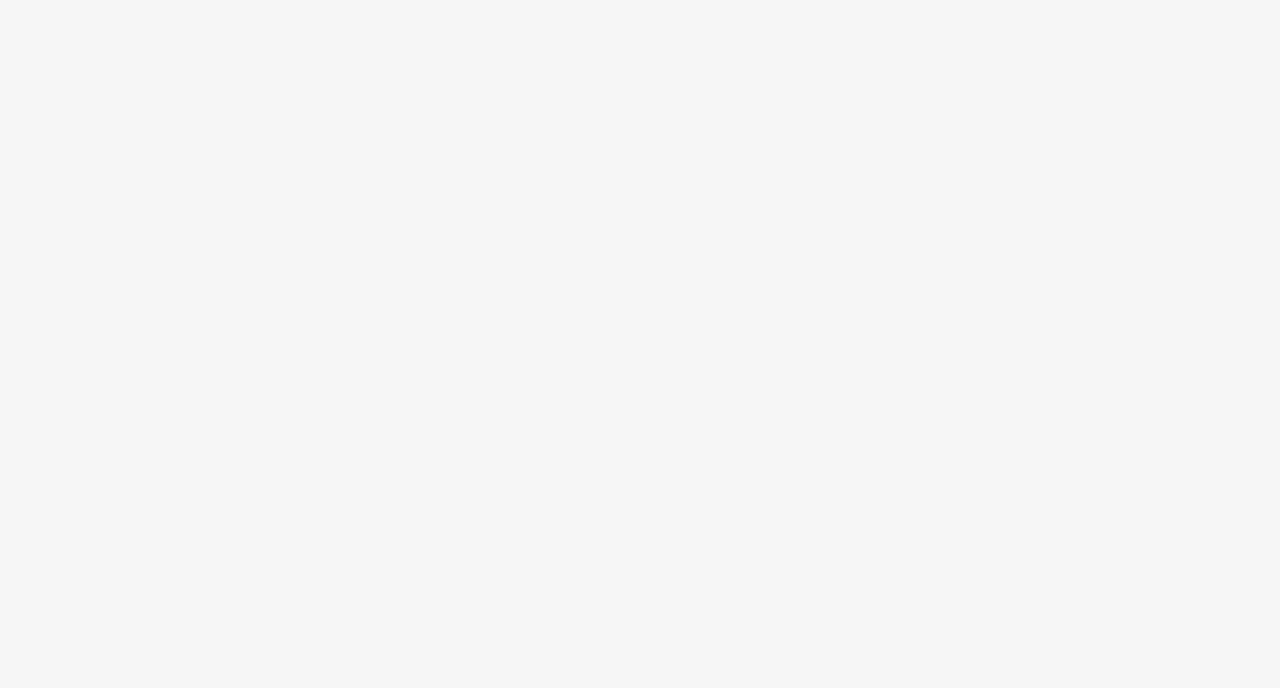
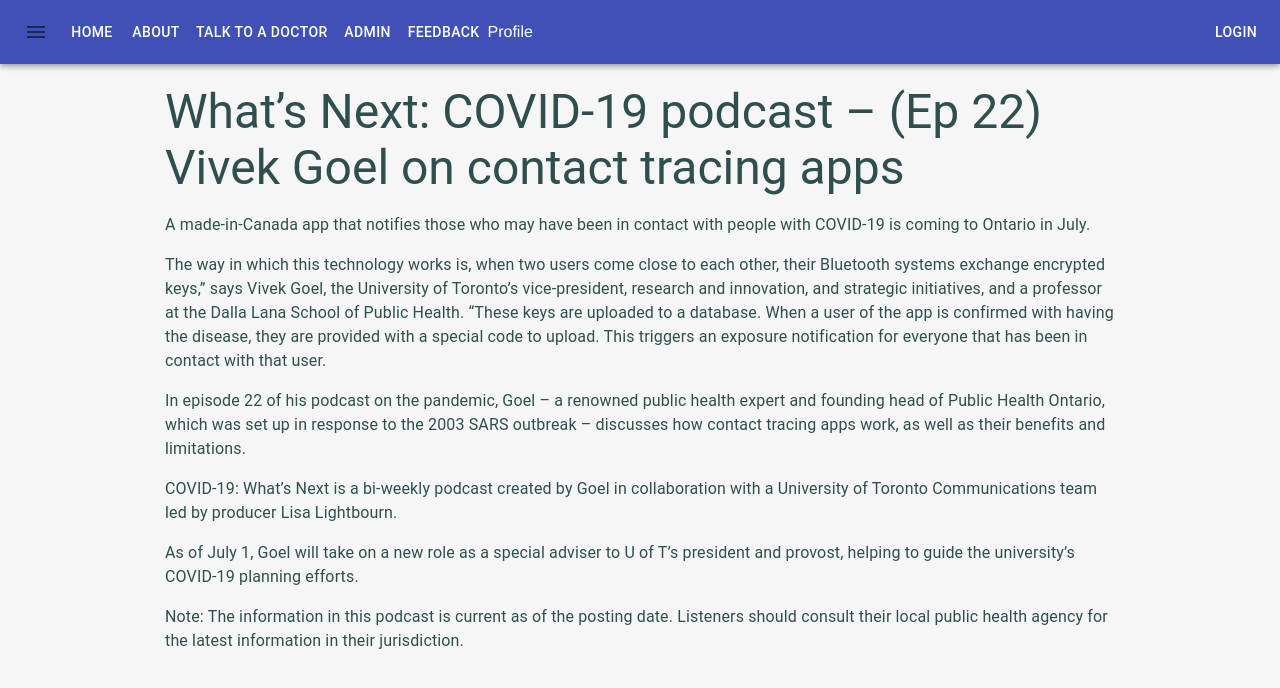
Before and after one commit to serach24/Care-Clinic, a React (Create React App) app: page /story1 in a window 1280 px wide. Shown: the top 688 px of the page. Built offline with nearby package versions, Linux system fonts and the light colour scheme.

Commit message:
Add about page

```diff
--- a/src/App.js
+++ b/src/App.js
@@ -7,6 +7,8 @@ import Home from './pages/Home';
 import Login from './pages/Login';
 import AdminPage from './pages/AdminPage';
 import Feedback from './pages/FeedBack';
+import Storys from './pages/Storys';
+import About from './pages/About';
 
 class App extends React.Component {
   render (){
@@ -22,6 +24,10 @@ class App extends React.Component {
                           (<AdminPage/>)}/>
           <Route exact path='/feedback' render={() =>
                           (<Feedback/>)}/>
+          <Route exact path='/story1' render={() =>
+                          (<Storys/>)}/>
+          <Route exact path='/about' render={() =>
+                          (<About/>)}/>
         </Switch>
       </BrowserRouter>
     </div>
--- a/src/components/Content/index.js
+++ b/src/components/Content/index.js
@@ -10,6 +10,7 @@ import Button from '@material-ui/core/Button';
 
 
 import "./styles.css";
+import { Link } from 'react-router-dom';
 
 const log = console.log;
 
@@ -23,10 +24,15 @@ class Content extends React.Component {
                 {/* <Card Mediacomponent="img"/> */}
                 <CardActionArea>
                 <CardContent>
-                <Typography variant="h5" noWrap>{articleheader}
-                </Typography>
+
+                <Link to={"/story1"} className="link">
+                   <Typography variant="h5" noWrap>{articleheader}
+                   </Typography>
+
+
                 <Typography paragraph>{articlecontent}
                    </Typography>
+                </Link>
                 </CardContent>
                 </CardActionArea>
                 <CardActions>
--- a/src/components/Content/styles.css
+++ b/src/components/Content/styles.css
@@ -9,9 +9,6 @@
 	/* float: left; */
 	clear: right;
 }
-
-
-
 
 .block {
     background-color: white;
@@ -27,3 +24,8 @@
 .MuiButton-contained.articleButton {
     margin-bottom: 5px;
 }
+
+.link {
+    color: inherit;
+    text-decoration: none;
+}
--- a/src/components/StoryPage/index.js
+++ b/src/components/StoryPage/index.js
@@ -1,6 +1,6 @@
 import React from "react";
 import Typography from '@material-ui/core/Typography';
-
+import { uid } from "react-uid";
 import "./styles.css";
 class StoryPage extends React.Component {
 
@@ -11,7 +11,11 @@ class StoryPage extends React.Component {
         <div className="storyContainer">
             <Typography variant="h3" gutterBottom> {header} </Typography>
             {content.map(body => (
-            <Typography variant="body1" paragraph gutterBottom> {body} </Typography>
+            <Typography
+                key={uid(
+                body
+                )}
+              variant="body1" paragraph gutterBottom> {body} </Typography>
           ))}
 
         </div>
--- a/src/components/ui/NavBar/index.js
+++ b/src/components/ui/NavBar/index.js
@@ -73,8 +73,7 @@ class NavBar extends React.Component {
                                 className="Home" >
                           Home
                         </Button>
-                        <Button color="inherit"
-                                onClick = {this.handleClick}
+                        <Button component={ Link } to={"/about"} color="inherit"
                                 className="About" >About</Button>
                         <Button color="inherit"
                                 onClick = {this.handleLoginClick}
--- /dev/null
+++ b/src/pages/About/index.js
@@ -0,0 +1,27 @@
+import React from "react";
+
+//importing components
+import NavBar from "../../components/ui/NavBar";
+import StoryPage from "../../components/StoryPage";
+
+import "./styles.css";
+
+class About extends React.Component{
+    state = {
+        articleheader: "About Our Project",
+        articlecontent : ["Our web application is an online clinic, where patients can chat with doctors about their symptoms and get a prescription sent to them through the app. This is aimed at more common ailments (colds, headaches, behind counter supplements like iron pills, UTIs, etc) and not used for more complex cases.",
+                        "Living in a pandemic, it’s getting increasingly difficult to get out of the house, especially to see a doctor for non-COVID-19 issues. The goal of this app is to provide a safe alternative to a traditional walk-in clinic, from the comfort of one’s home. It will serve those who have simple issues for a doctor, without crowding a walk-in clinic. There will be views for both doctors and pharmacists as well, to increase their comfort as well. We also provide free educational videos on health on our webpage as an alternative for those who cannot afford the traditional doctor. We see this application as useful around the globe, both in wealthy and in developing countries."],
+    };
+
+
+    render(){
+        return (
+            <div className="App">
+                <NavBar />
+                <StoryPage header={this.state.articleheader} content={this.state.articlecontent} />
+            </div>
+        );
+    }
+}
+
+export default About;
--- /dev/null
+++ b/src/pages/Storys/index.js
@@ -0,0 +1,31 @@
+import React from "react";
+
+//importing components
+import NavBar from "../../components/ui/NavBar";
+import StoryPage from "../../components/StoryPage";
+
+import "./styles.css";
+
+class Storys extends React.Component{
+    state = {
+        articleheader: "What’s Next: COVID-19 podcast – (Ep 22) Vivek Goel on contact tracing apps",
+        articlecontent : ["A made-in-Canada app that notifies those who may have been in contact with people with COVID-19 is coming to Ontario in July.",
+                    "The way in which this technology works is, when two users come close to each other, their Bluetooth systems exchange encrypted keys,” says Vivek Goel, the University of Toronto’s vice-president, research and innovation, and strategic initiatives, and a professor at the Dalla Lana School of Public Health. “These keys are uploaded to a database. When a user of the app is confirmed with having the disease, they are provided with a special code to upload. This triggers an exposure notification for everyone that has been in contact with that user.",
+                    "In episode 22 of his podcast on the pandemic, Goel – a renowned public health expert and founding head of Public Health Ontario, which was set up in response to the 2003 SARS outbreak – discusses how contact tracing apps work, as well as their benefits and limitations. ",
+                "COVID-19: What’s Next is a bi-weekly podcast created by Goel in collaboration with a University of Toronto Communications team led by producer Lisa Lightbourn.",
+            "As of July 1, Goel will take on a new role as a special adviser to U of T’s president and provost, helping to guide the university’s COVID-19 planning efforts.",
+        "Note: The information in this podcast is current as of the posting date. Listeners should consult their local public health agency for the latest information in their jurisdiction."],
+    };
+
+
+    render(){
+        return (
+            <div className="App">
+                <NavBar />
+                <StoryPage header={this.state.articleheader} content={this.state.articlecontent} />
+            </div>
+        );
+    }
+}
+
+export default Storys;
```
Also changed, not shown: src/pages/About/styles.css (added), src/pages/Storys/styles.css (added).
